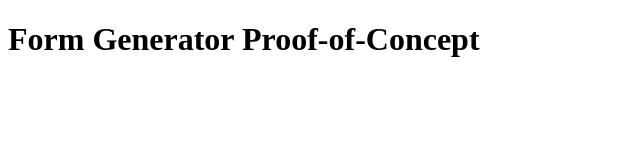
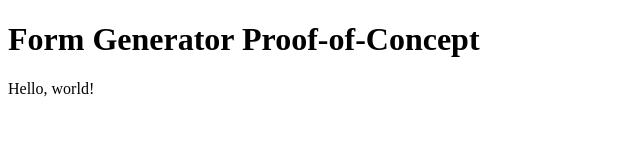
Before and after one commit to RobertAKARobin/form_generator, a plain HTML site: page index.html in a window 1280 px wide. Shown: the whole page, without its empty margins (0-640 px from the left). Drawn offline with Linux system fonts and the light colour scheme.

Commit message:
Initial Mithril component

```diff
--- a/index.html
+++ b/index.html
@@ -8,5 +8,7 @@
 	</head>
 	<body>
 		<h1>Form Generator Proof-of-Concept</h1>
+
+		<div id="form"></div>
 	</body>
 </html>
--- a/main.js
+++ b/main.js
@@ -0,0 +1,12 @@
+class Form{
+
+	view(){
+		return m('p', 'Hello, world!')
+	}
+
+}
+
+window.addEventListener('DOMContentLoaded', ()=>{
+	var form = new Form()
+	m.mount(document.getElementById('form'), form)
+});
```
